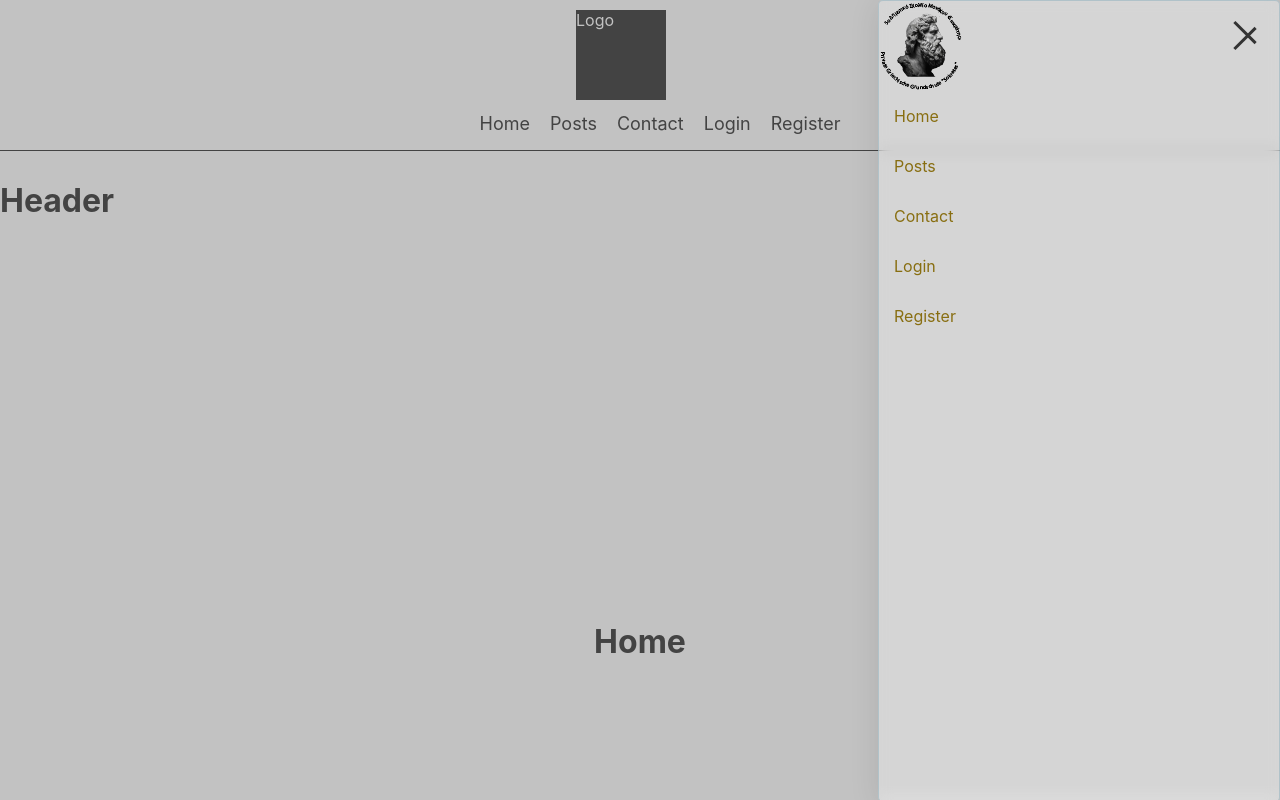
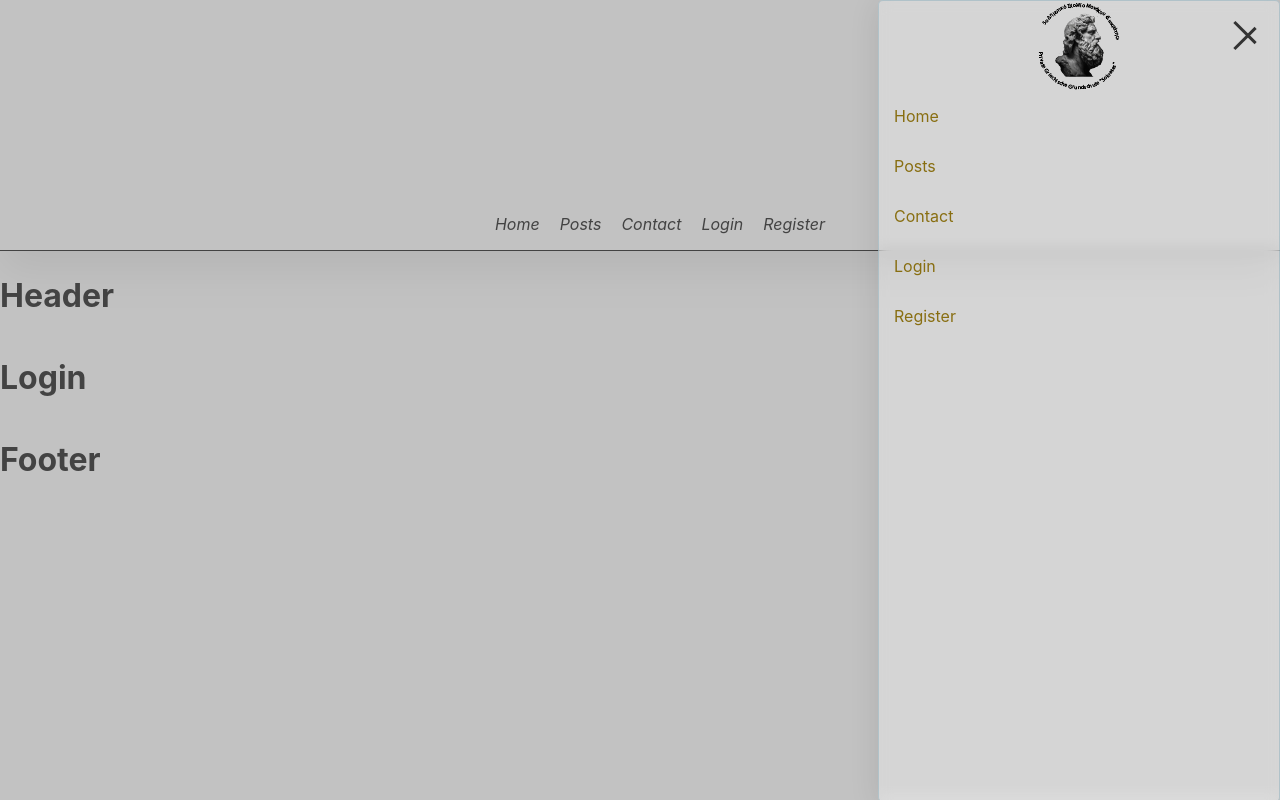
Before and after one commit to ozz1webdev/sokrates, a React (Create React App) app in the folder frontend/: page /login in a window 1280 px wide. Both pictures are taken after a click on the element 1245 px from the left and 35 px from the top of the page. Shown: the top 800 px of the page. Built offline with nearby package versions, Linux system fonts and the light colour scheme.

Commit message:
adding animation to navbar

```diff
--- a/frontend/src/App.css
+++ b/frontend/src/App.css
@@ -2,5 +2,5 @@
   position: relative;
   display: flex;
   flex-direction: column;
-  top:160px;
+  top:255px;
 }
--- a/frontend/src/App.js
+++ b/frontend/src/App.js
@@ -2,6 +2,12 @@ import './App.css';
 import Homepage from './pages/home.jsx';
 import Navbar from './components/navbar.jsx';
 import Burgermenu from './components/burgermenu.jsx';
+import LoginPage from './pages/auth/login.jsx';
+import RegisterPage from './pages/auth/register.jsx';
+import ContactPage from './pages/contact.jsx';
+import PostsPage from './pages/posts.jsx';
+import HomePage from './pages/home.jsx';
+import { BrowserRouter as Router, Route, Routes } from 'react-router-dom';
 
 const Layout = ({ children }) => {
   return (
@@ -21,14 +27,25 @@ const Layout = ({ children }) => {
 
 function App() {
   return (
+    <Router>
       <div className="App">
         <Burgermenu />
         <Navbar />
 
         <Layout>
-        <Homepage />
+
+          <Routes>
+            <Route path="/" element={<HomePage />} />
+            <Route path="/login" element={<LoginPage />} />
+            <Route path="/register" element={<RegisterPage />} />
+            <Route path="/contact" element={<ContactPage />} />
+            <Route path="/posts" element={<PostsPage />} />
+          </Routes>
+
         </Layout>
+
       </div>
+    </Router>
   );
 }
 
--- a/frontend/src/components/burgermenu.jsx
+++ b/frontend/src/components/burgermenu.jsx
@@ -20,7 +20,7 @@ const BurgerMenu = () => {
                 <div className={styles.bar}></div>
             </div>
             <nav className={`${styles.nav} ${isOpen ? styles.open : ''}`}>
-                <div className="{styles.logo} animate__animated animate__fadeIn">
+                <div className={`${styles.logo} animate__animated animate__fadeIn`}>
                     <Logo />
                 </div>
                 <ul>
--- a/frontend/src/components/navbar.jsx
+++ b/frontend/src/components/navbar.jsx
@@ -1,18 +1,23 @@
 import React, { useState, useEffect } from "react";
 import styles from '../styles/navbar.module.css';
+import { useNavigate } from "react-router-dom";
+import LogoImg from '../assets/images/sokratesLogo512.png';
+import "animate.css";
 
 function Navbar() {
 
-    const [navbarHeight, setNavbarHeight] = useState('150px');
-    const [logoStyle, setLogoStyle] = useState({width: '90px', height: '90px', left:'45%', top: '10px'});
+    const [navbarHeight, setNavbarHeight] = useState('250px');
+    const [logoStyle, setLogoStyle] = useState({width: '200px', height: '230px', left:'43%', top: '10px'});
+
+    const navigate = useNavigate();
 
     const handleScroll = () => {
         if (window.scrollY > 0) {
             setNavbarHeight("50px");
-            setLogoStyle({width: '50px', height: '50px', left: '20px', top: '5px'});
+            setLogoStyle({width: '70px', height: '80px', left: '20px', top: '5px'});
         } else {
-            setNavbarHeight("150px");
-            setLogoStyle({width: '90px', height: '90px', top: '10px', left: '45%'});
+            setNavbarHeight("250px");
+            setLogoStyle({width: '200px', height: '230px', top: '10px', left: '43%'});
         }
     };
 
@@ -27,15 +32,15 @@ function Navbar() {
     return (
         <div className={styles.navbar}>
             <div className={styles.menu} style={{height: navbarHeight}}>
-                <div className={styles.logo} style={logoStyle}>
-                    Logo
+                <div className={`${styles.navbarlogo} animate__animated animate__fadeIn`} style={logoStyle}>
+                    <img src={LogoImg} alt="Logo" />
                 </div>
                 <ul>
-                    <li><a href="#home">Home</a></li>
-                    <li><a href="#posts">Posts</a></li>
-                    <li><a href="#contact">Contact</a></li>
-                    <li><a href="#login">Login</a></li>
-                    <li><a href="#register">Register</a></li>
+                    <li><i onClick={() => navigate('/')}>Home</i></li>
+                    <li><i onClick={() => navigate('/posts')}>Posts</i></li>
+                    <li><i onClick={() => navigate('/contact')}>Contact</i></li>
+                    <li><i onClick={() => navigate('/login')}>Login</i></li>
+                    <li><i onClick={() => navigate('/register')}>Register</i></li>
                 </ul>
             </div>
         </div>
--- a/frontend/src/pages/auth/login.jsx
+++ b/frontend/src/pages/auth/login.jsx
@@ -0,0 +1,11 @@
+import React from "react";
+
+function Login () {
+    return (
+        <div>
+            <h1>Login</h1>
+        </div>
+    );
+}
+
+export default Login;
--- a/frontend/src/pages/auth/register.jsx
+++ b/frontend/src/pages/auth/register.jsx
@@ -0,0 +1,11 @@
+import React from "react";
+
+function Register () {
+    return (
+        <div>
+            <h1>Register Page</h1>
+        </div>
+    );
+}
+
+export default Register;
--- a/frontend/src/pages/contact.jsx
+++ b/frontend/src/pages/contact.jsx
@@ -0,0 +1,11 @@
+import React from "react";
+
+function Contact () {
+    return (
+        <div>
+            <h1>Contact Page</h1>
+        </div>
+    );
+}
+
+export default Contact;
--- a/frontend/src/pages/posts.jsx
+++ b/frontend/src/pages/posts.jsx
@@ -0,0 +1,11 @@
+import React from "react";
+
+function Posts() {
+    return (
+        <div>
+            <h1>Posts Page</h1>
+        </div>
+    );
+}
+
+export default Posts;
--- a/frontend/src/styles/burgermenu.module.css
+++ b/frontend/src/styles/burgermenu.module.css
@@ -47,6 +47,7 @@
 }
 .logo {
     display: flex;
+    width:100%;
     align-items: center;
     justify-content: center;
     text-align: center;
--- a/frontend/src/styles/navbar.module.css
+++ b/frontend/src/styles/navbar.module.css
@@ -5,17 +5,17 @@
     top: 0;
     left: 0;
     width: 100%;
-    color: #fff;
     z-index: 99;
     position: fixed;
     transition:all 1s ease;
 }
-.logo {
+.navbarlogo {
     position: absolute;
-    background-color:black;
     transition:all 1s ease;
-    width:90px;
-    height:90px;
+}
+.navbarlogo img {
+    width: 100%;
+    height: 100%;
 }
 .menu {
     display:flex;
@@ -25,6 +25,7 @@
     justify-content: center;
     border-bottom: 1px solid black;
     transition:all 1s ease;
+    box-shadow: 0 20px 40px rgba(0, 0, 0, 0.1);
 }
 .menu ul {
     display:flex;
```
Also changed, not shown: frontend/src/assets/images/sokratesLogo512.png (added). Lines whose indentation alone changed are shown as unchanged.
